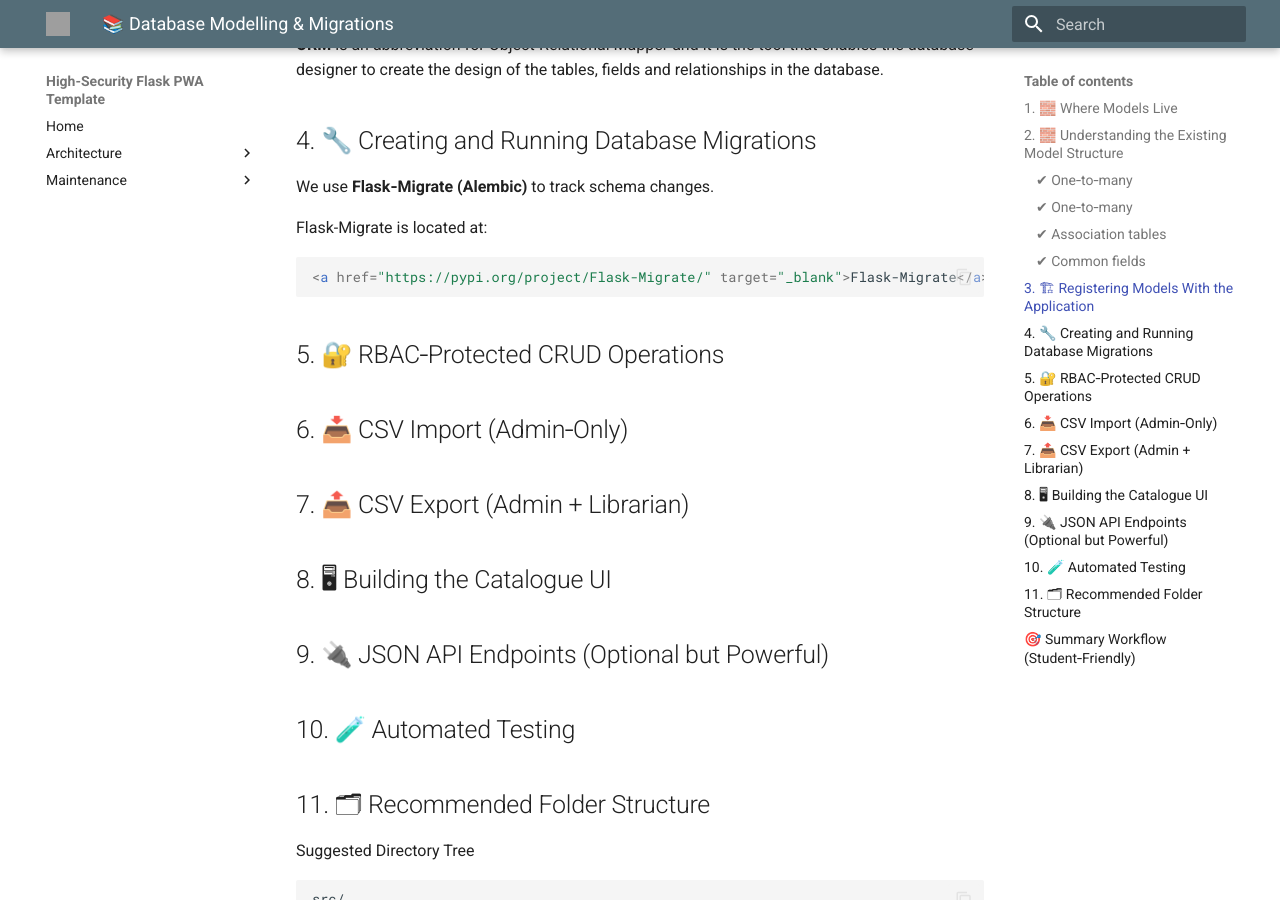
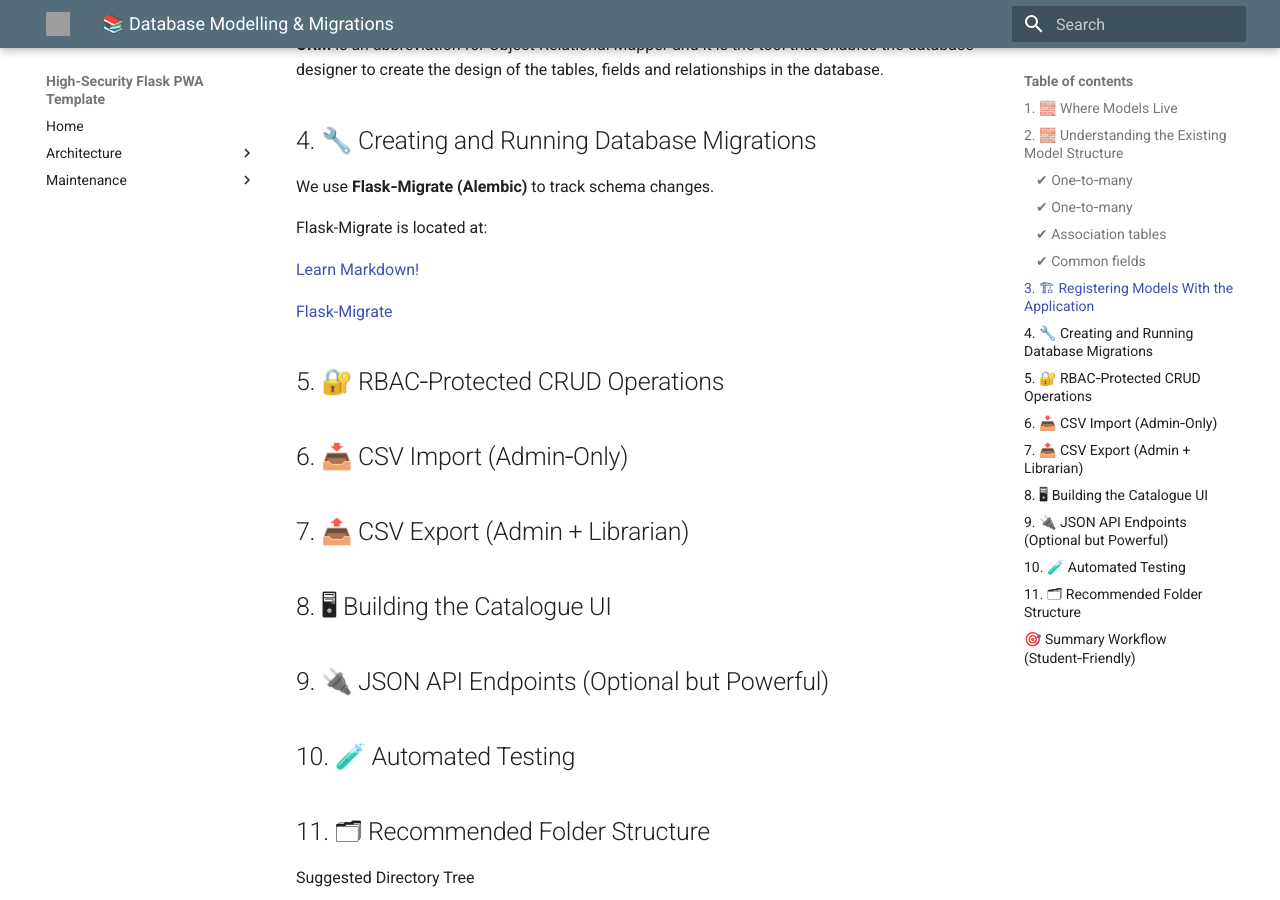
Before and after one commit to detnsw-sydtech/High-Security-Flask-PWA-Repo-Template, an MkDocs documentation site: the page built from docs/project/db_modelling.md, in a window 1280 px wide and 900 px high, scrolled down 2146 px. Built offline with MkDocs 1.6.1 and Material for MkDocs 9.7.7, drawn with Linux system fonts in a browser that asks for light colours; grey boxes are pictures that could not be loaded.

Commit message:
Update db_modelling.md

````diff
--- a/docs/project/db_modelling.md
+++ b/docs/project/db_modelling.md
@@ -85,9 +85,12 @@ We use **Flask‑Migrate (Alembic)** to track schema changes.
 
 Flask-Migrate is located at:
 
-```html
-<a href="https://pypi.org/project/Flask-Migrate/" target="_blank">Flask-Migrate</a>
-```
+
+
+<a href="https://www.markdownguide.org" target="_blank">Learn Markdown!</a>
+
+[Flask-Migrate](https://pypi.org/project/Flask-Migrate)
+
 
 ## 5. 🔐 RBAC‑Protected CRUD Operations
 
````
